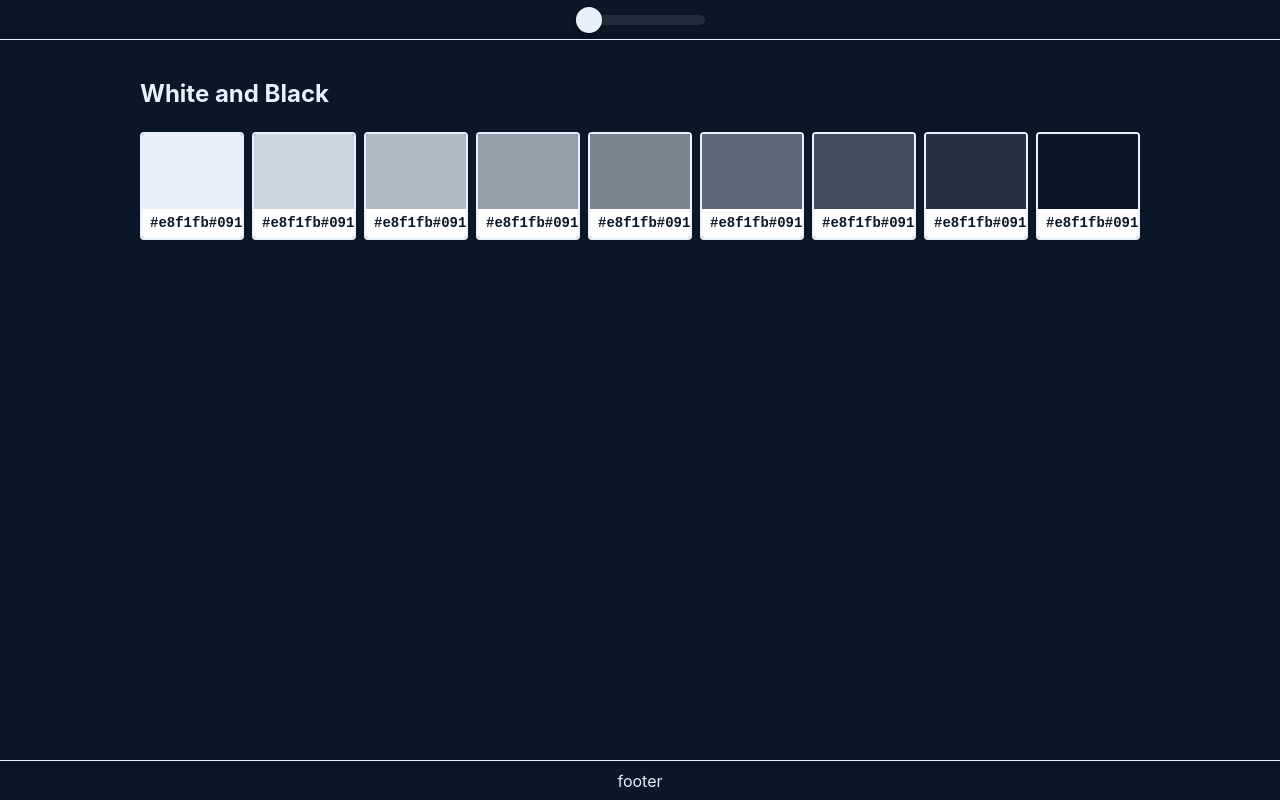
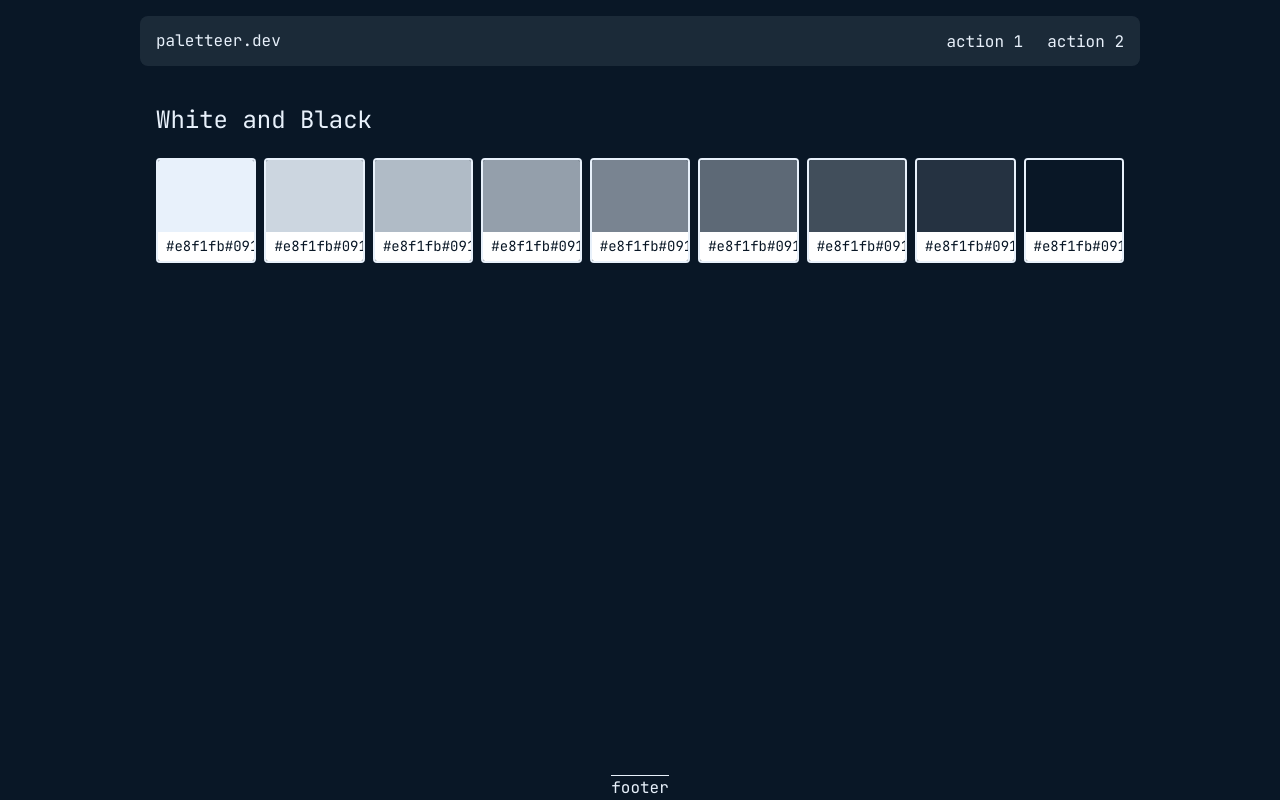
Before and after one commit to pthorsson/paletteer.dev, a Svelte app: page / in a window 1280 px wide. Built offline with nearby package versions, Linux system fonts and the light colour scheme.

Commit message:
header design change added jet brains mono font

```diff
--- a/package.json
+++ b/package.json
@@ -22,6 +22,7 @@
   },
   "packageManager": "yarn@3.6.4",
   "dependencies": {
+    "@fontsource/jetbrains-mono": "^5.0.15",
     "@tabler/icons-svelte": "^2.38.0",
     "color-convert": "^2.0.1",
     "uuid": "^9.0.1"
--- a/src/App.svelte
+++ b/src/App.svelte
@@ -1,4 +1,6 @@
 <script lang="ts">
+  import '@fontsource/jetbrains-mono';
+
   import Header from './components/Header.svelte';
   import Main from './components/Main.svelte';
   import Footer from './components/Footer.svelte';
--- a/src/app.css
+++ b/src/app.css
@@ -1,5 +1,4 @@
 :root {
-  font-family: Inter, system-ui, Avenir, Helvetica, Arial, sans-serif;
   line-height: 1.5;
   color-scheme: light dark;
   font-synthesis: none;
@@ -8,14 +7,29 @@
   -moz-osx-font-smoothing: grayscale;
   -webkit-text-size-adjust: 100%;
 
-  --component-bg: color-mix(in srgb, var(--bg), var(--fg) 10%);
-  --component-border-radius: 8px;
+  --component-1: color-mix(in srgb, var(--bg), var(--fg) 10%);
+  --component-2: color-mix(in srgb, var(--bg), var(--fg) 20%);
+  --component-3: color-mix(in srgb, var(--bg), var(--fg) 30%);
+  --component-4: color-mix(in srgb, var(--bg), var(--fg) 40%);
+  --component-5: color-mix(in srgb, var(--bg), var(--fg) 50%);
+
+  --max-width: 1000px;
+
+  --sub-base-1: 4px;
+  --sub-base-2: 8px;
+  --sub-base-3: 12px;
+  --sub-base-4: 16px;
+  --base-1: 8px;
+  --base-2: 16px;
+  --base-3: 24px;
+  --base-4: 32px;
 }
 
 *,
 *::after,
 *::before {
   box-sizing: border-box;
+  font-family: 'JetBrains Mono', 'Courier New', Courier, monospace;
 }
 
 body {
@@ -26,8 +40,8 @@ body {
 }
 
 #app {
-  display: grid;
+  display: flex;
+  flex-direction: column;
+  align-items: center;
   height: 100vh;
-  /* grid-template-columns: 1fr; */
-  grid-template-rows: 40px 1fr 40px;
 }
--- a/src/components/ColorCard.svelte
+++ b/src/components/ColorCard.svelte
@@ -32,7 +32,6 @@
 
   .info {
     display: flex;
-    font-family: 'Courier New', Courier, monospace;
     font-weight: bold;
     flex-direction: row;
     justify-content: space-between;
--- a/src/components/ColorPicker.svelte
+++ b/src/components/ColorPicker.svelte
@@ -159,7 +159,6 @@
 
   .result {
     color: white;
-    font-family: 'Courier New', Courier, monospace;
     font-size: 14px;
     text-shadow: 1px 1px 0px black;
     font-weight: bolder;
--- a/src/components/Header.svelte
+++ b/src/components/Header.svelte
@@ -1,30 +1,56 @@
 <script lang="ts">
-  import Slider from './Slider.svelte';
-  import {
-    shades,
-    MIN_SHADES,
-    MAX_SHADES,
-    SHADES_STEP,
-  } from '../stores/settings';
 </script>
 
 <header>
-  <Slider
-    bind:value={$shades}
-    min={MIN_SHADES}
-    max={MAX_SHADES}
-    step={SHADES_STEP}
-    --bar-color="var(--component-bg)"
-  />
+  <a href="/" class="action logo">paletteer.dev</a>
+  <div class="actions">
+    <button class="action">action 1</button>
+    <button class="action">action 2</button>
+  </div>
 </header>
 
 <style>
   header {
+    position: sticky;
+    top: var(--base-2);
+    flex: 0 0 auto;
     display: flex;
+    backdrop-filter: blur(10px);
     color: var(--fg);
-    justify-content: center;
+    justify-content: space-between;
     align-items: center;
+    height: 50px;
     background-color: var(--bg);
-    border-bottom: 1px solid var(--fg);
+    border-radius: var(--base-1);
+    padding: var(--sub-base-1);
+    max-width: var(--max-width);
+    width: 100%;
+    background-color: color-mix(in srgb, var(--component-1), transparent 10%);
+  }
+
+  .actions {
+    display: flex;
+    height: 100%;
+  }
+
+  .action {
+    display: flex;
+    cursor: pointer;
+    align-items: center;
+    font-weight: 500;
+    padding: 0;
+    margin: 0;
+    border: 0;
+    height: 100%;
+    color: var(--fg);
+    padding: 0px var(--sub-base-3);
+    text-decoration: none;
+    font-size: 16px;
+    border-radius: var(--sub-base-1);
+    background-color: transparent;
+  }
+
+  .action:hover {
+    background-color: var(--component-2);
   }
 </style>
--- a/src/components/Main.svelte
+++ b/src/components/Main.svelte
@@ -24,13 +24,14 @@
   main {
     display: flex;
     flex-direction: column;
+    flex: 1 1 auto;
     align-items: center;
+    padding: var(--base-4) var(--base-2);
     gap: 32px;
-    padding: 16px 32px;
+    max-width: var(--max-width);
   }
 
   section {
-    max-width: 1000px;
     width: 100%;
   }
 
```
Also changed, not shown: 1 other file (tests, documents, lock files or other folders).
